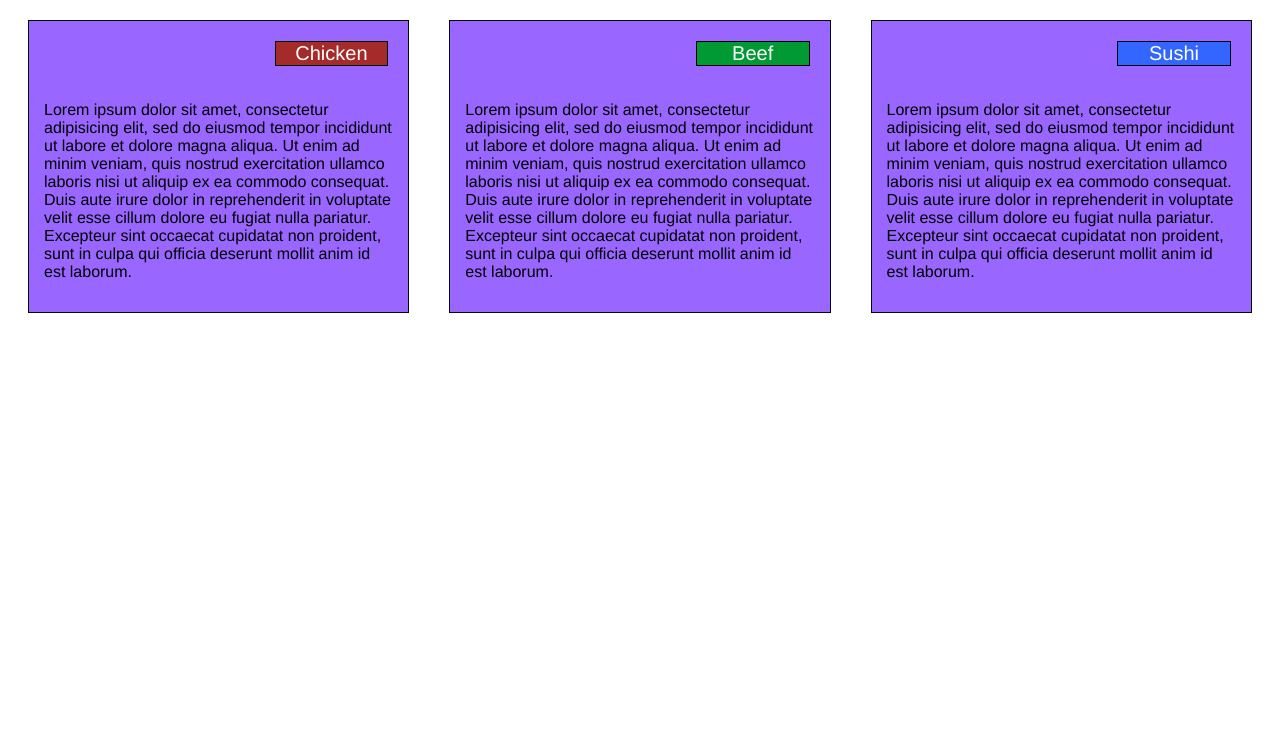
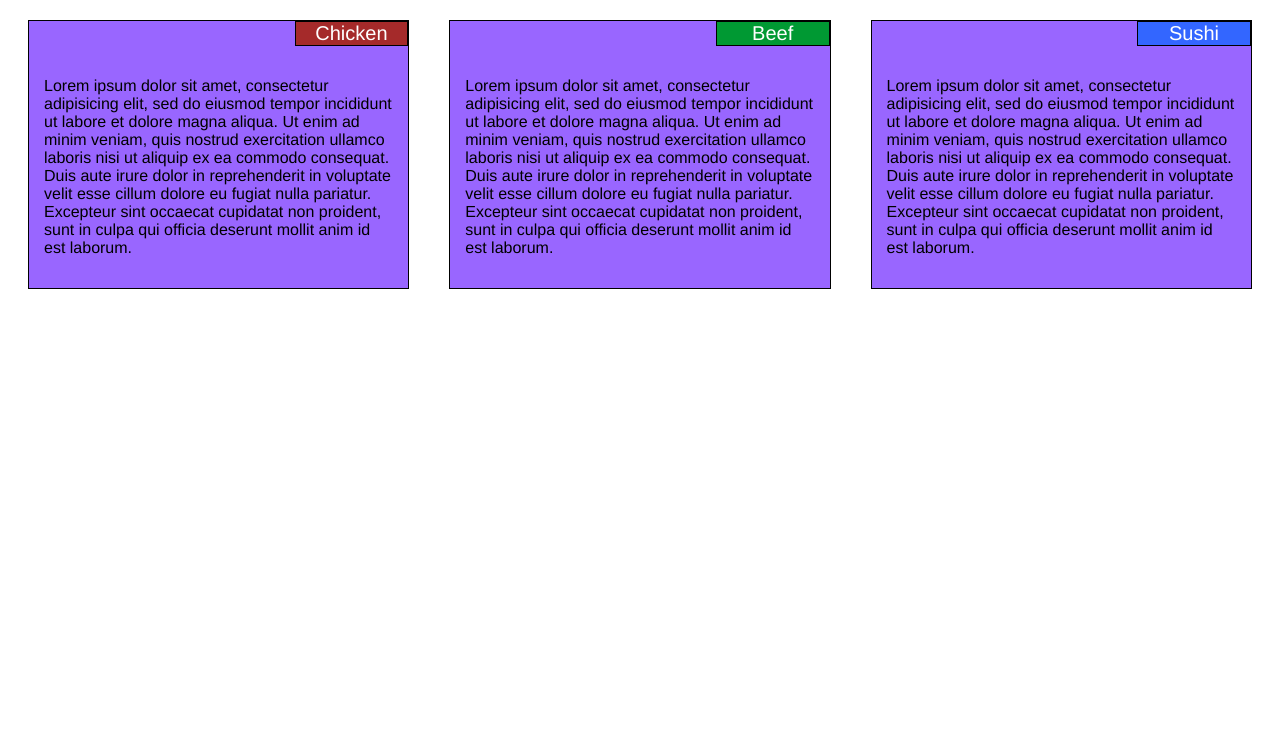
Before and after one commit to gammar07/coursera-webdev, a plain HTML site: page module2-solution/index.html in a window 1280 px wide. Shown: the part 66-800 px from the top of the page. Drawn offline with Linux system fonts and the light colour scheme.

Commit message:
Bugfix margins again

```diff
--- a/module2-solution/css/styles.css
+++ b/module2-solution/css/styles.css
@@ -26,10 +26,11 @@ p.title {
   border: 1px solid black;
   width: 30%;
   margin-left: auto;
+  margin-top: 0px;
+  margin-bottom: 0px;
   text-align: center;
   font-size: 125%;
   color: white;
-  margin-right: 20px;
 }
 
 #p1 {
```
